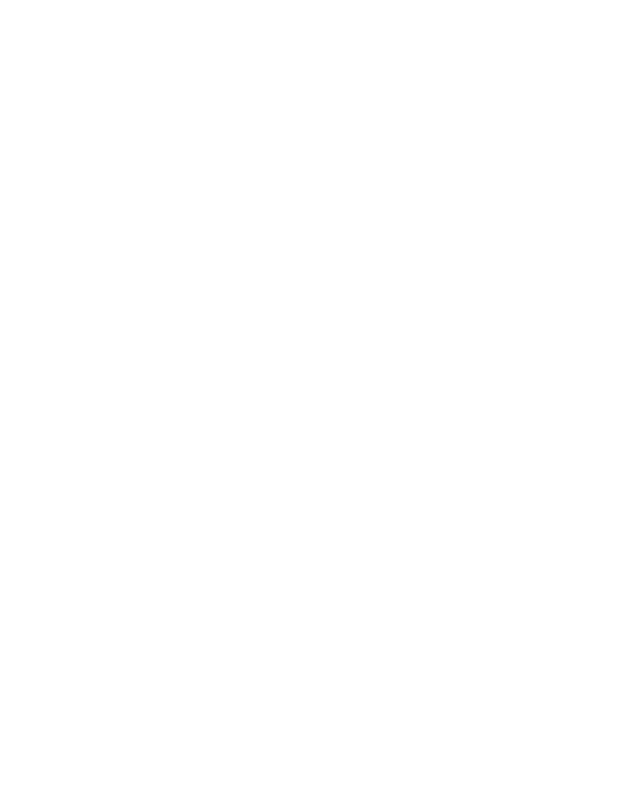
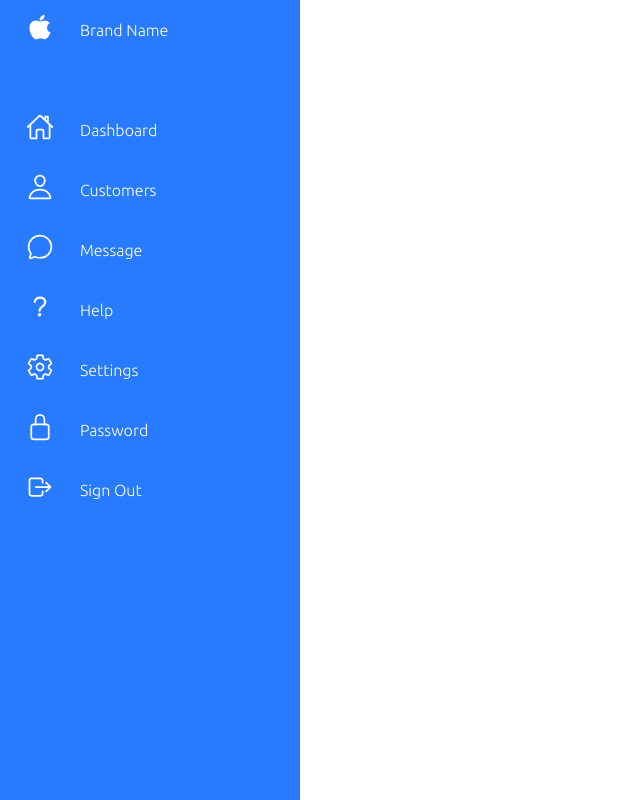
Before and after one commit to miguelsvivas/Dashboard-responsive, a plain HTML site: page index.html in a window 1280 px wide. Shown: the whole page, without its empty margins (0-640 px from the left). Drawn offline with nearby package versions, Linux system fonts and the light colour scheme.

Commit message:
agregando css

```diff
--- a/css/style.css
+++ b/css/style.css
@@ -0,0 +1,109 @@
+@import url('https://fonts.googleapis.com/css2?family=Ubuntu:wght@300&display=swap');
+*{
+    margin: 0;
+    padding: 0;
+    box-sizing: border-box;
+    font-family: 'Ubuntu', sans-serif;
+
+
+}
+:root{
+    --blue: #287bff;
+    --white: #fff;
+    --grey: #f5f5f5;
+    --black1: #222;
+    --black2: #999;
+
+}
+
+body
+{
+    min-height: 100vh;
+    overflow-x: hidden ;
+}
+
+.container{
+
+    position: relative;
+    width: 100%;
+
+}
+
+.navigation{
+    position: fixed;
+    width: 300px;
+    height: 100%;
+    background: var(--blue);
+    border-left: 10px solid var(--blue);
+    transition: 0.5s;
+    overflow:hidden;
+}
+
+.navigation ul{
+
+    position: absolute;
+    top: 0;
+    left: 0;
+    width: 100%;
+}
+
+.navigation ul li{
+
+    position: relative;
+    width: 200%;
+    list-style: none;
+    border-top-left-radius: 30px;
+    border-bottom-left-radius: 30px;
+
+}
+
+.navigation ul li:hover{
+    background: var(--white);
+}
+
+.navigation ul li:nth-child(1)
+{
+    margin-bottom: 40px;
+    pointer-events: none;
+
+}
+
+.navigation ul li a{
+
+    position: relative;
+    display: block;
+    width: 100%;
+    display: flex;
+    text-decoration: none;
+    color: var(--white);
+}
+
+.navigation ul li:hover a{
+
+    color: var(--blue);
+
+}
+
+.navigation ul li a .icon {
+    position: relative;
+    display: block;
+    min-width: 60px;
+    height: 60px;
+    line-height: 70px;
+    text-align: center;
+}
+
+.navigation ul li a .icon ion-icon
+{
+    font-size: 1.75em;
+}
+
+.navigation ul li a .title{
+    position: relative;
+    display: block;
+    padding: 0 10px;
+    height: 60px;
+    line-height: 60px;
+    text-align: start;
+    white-space: nowrap;
+}
--- a/index.html
+++ b/index.html
@@ -5,9 +5,86 @@
     <meta http-equiv="X-UA-Compatible" content="IE=edge">
     <meta name="viewport" content="width=device-width, initial-scale=1.0">
     <link rel="stylesheet" href="css/style.css">
-    <title>Document</title>
+    <title>Dashboard</title>
 </head>
 <body>
+    <div class="container">
+        <div class="navigation">
+            <ul>
+                <li>
+                    <a href="#">
+                        <span class="icon"><ion-icon name="logo-apple"></ion-icon></span>
+                        <span class="title">Brand Name</span>
+                    </a>
 
+
+                </li>
+                <li>
+                    <a href="#">
+                        <span class="icon"><ion-icon name="home-outline"></ion-icon></span>
+                        <span class="title">Dashboard</span>
+                    </a>
+
+
+                </li>
+                <li>
+                    <a href="#">
+                        <span class="icon"><ion-icon name="person-outline"></ion-icon></span>
+                        <span class="title">Customers</span>
+                    </a>
+
+
+                </li>
+                <li>
+                    <a href="#">
+                        <span class="icon"><ion-icon name="chatbubble-outline"></ion-icon></span>
+                        <span class="title">Message</span>
+                    </a>
+
+
+                </li>
+                <li>
+                    <a href="#">
+                        <span class="icon"><ion-icon name="help-outline"></ion-icon></span>
+                        <span class="title">Help</span>
+                    </a>
+
+
+                </li>
+                <li>
+                    <a href="#">
+                        <span class="icon"><ion-icon name="settings-outline"></ion-icon></span>
+                        <span class="title">Settings</span>
+                    </a>
+
+
+                </li>
+                <li>
+                    <a href="#">
+                        <span class="icon"><ion-icon name="lock-closed-outline"></ion-icon></span>
+                        <span class="title">Password</span>
+                    </a>
+
+
+                </li>
+                <li>
+                    <a href="#">
+                        <span class="icon"><ion-icon name="log-out-outline"></ion-icon></span>
+                        <span class="title">Sign Out</span>
+                    </a>
+
+
+                </li>
+
+
+            </ul>
+
+
+        </div>
+
+
+    </div>
+<script type="module" src="https://unpkg.com/ionicons@5.5.2/dist/ionicons/ionicons.esm.js"></script>
+<script nomodule src="https://unpkg.com/ionicons@5.5.2/dist/ionicons/ionicons.js"></script>
 </body>
 </html>
```
